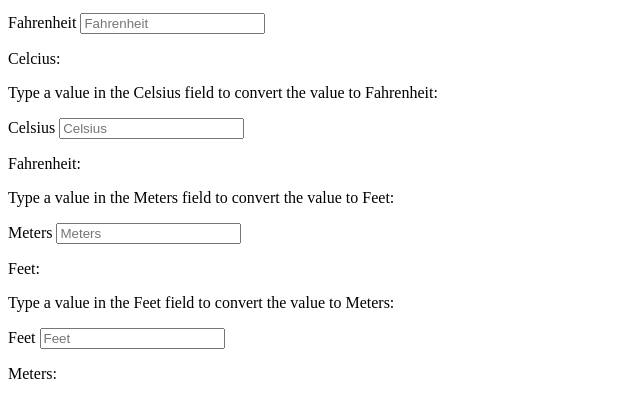
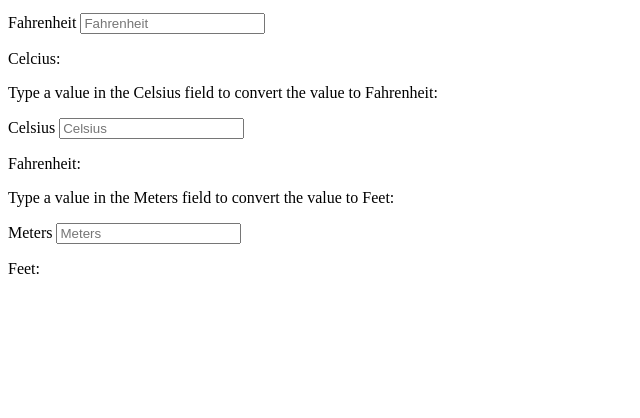
Before and after one commit to FDF15/ITC2023FONG, a plain HTML site: page Assignment1.html in a window 1280 px wide. Shown: the part 88-506 px from the top of the page, without its empty margins (0-640 px from the left). Drawn offline with Linux system fonts and the light colour scheme.

Commit message:
Update Assignment1.html

```diff
--- a/Assignment1.html
+++ b/Assignment1.html
@@ -48,20 +48,5 @@ function LengthConverter(valNum) {
 }
 </script>
 
-
-<p>Type a value in the Feet field to convert the value to Meters:</p>
-
-<p>
-  <label>Feet</label>
-  <input id="inputFeet" type="number" placeholder="Feet" oninput="LengthConverter(this.value)" onchange="LengthConverter(this.value)">
-</p>
-<p>Meters: <span id="outputMeters"></span></p>
-
-<script>
-function LengthConverter(valNum) {
-  document.getElementById("outputMeters").innerHTML=valNum/3.2808;
-}
-</script>
-
 </body>
 </html>
```
